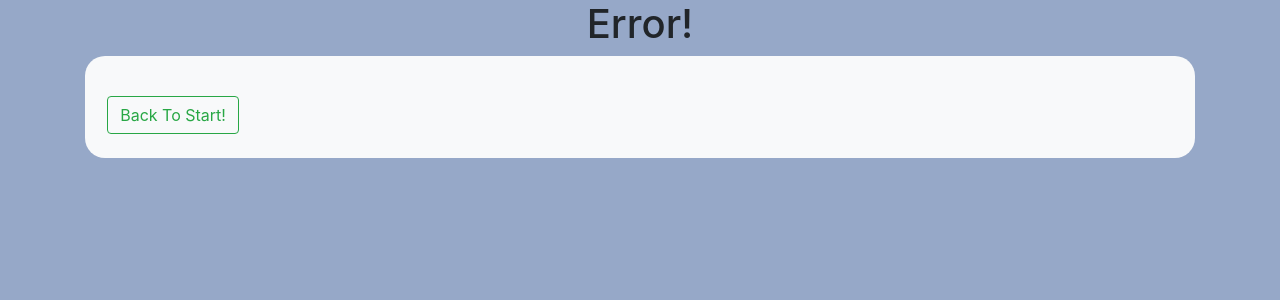
After one commit to fredlee590/SillyCipher, a Flask app: template frontend/templates/error.html in a window 1280 px wide. The commit adds this page. Shown: the top 300 px of the page. Run offline with Flask 3, Linux system fonts and the light colour scheme; the template is opened without the code that fills it, so the values that code supplies are empty; some libraries are stand-ins or nearby versions.

Commit message:
front-end template updates
* Reduce distance between elements and edge
* Actually add error.html

```diff
--- a/frontend/templates/display.html
+++ b/frontend/templates/display.html
@@ -8,7 +8,7 @@
 <div class="container">
     <h1 class="text-center">Message</h1>
 
-    <div class="bg-light" style="border-radius:20px;padding-left:5%;padding-right:5%">
+    <div class="bg-light" style="border-radius:20px;padding-left:2%;padding-right:2%">
         <br>
         {% for line in message %}
             <p>{{ line }}</p>
--- /dev/null
+++ b/frontend/templates/error.html
@@ -0,0 +1,21 @@
+{% extends 'base.html' %}
+
+{% block head %}
+<title>Silly Cipher Error</title>
+{% endblock %}
+
+{% block body %}
+<!--<div class="content">-->
+<div class="container">
+    <h1 class="text-center">Error!</h1>
+
+    <div class="bg-light" style="border-radius:20px;padding-left:2%;padding-right:2%">
+    <br>
+    <p>{{ error_msg }}</p>
+    <form action="/">
+        <button type="submit" class="btn btn-outline-success">Back To Start!</button>
+    </form>
+    <br>
+    </div>
+</div>
+{% endblock %}
--- a/frontend/templates/index.html
+++ b/frontend/templates/index.html
@@ -10,7 +10,7 @@
 
     <!-- START -->
     {% if quizzes|length > 0 %}
-    <div class="bg-light" style="border-radius:20px;padding-left:5%;padding-right:5%">
+    <div class="bg-light" style="border-radius:20px;padding-left:2%;padding-right:2%">
         <br>
         <h2>Manage Registered Quizzes</h2>
         <p>Specify message to delete or decrypt. If the latter, be prepared to answer questions to formulate decryption key to use.</p>
@@ -28,7 +28,7 @@
     </div>
     <br>
     {% endif %}
-    <div class="bg-light" style="border-radius:20px;padding-left:5%;padding-right:5%">
+    <div class="bg-light" style="border-radius:20px;padding-left:2%;padding-right:2%">
         <br>
         <h2>Register New Quiz</h2>
         <p>Upload a newline separated questions file and Silly Cipher encrypted message file to register a new Quiz.</p>
--- a/frontend/templates/quiz.html
+++ b/frontend/templates/quiz.html
@@ -11,7 +11,7 @@
 
     <div class="bg-light" style="border-radius:20px">
         <br>
-        <form action="/display/{{ quiz_id }}" method="POST" style="padding-left:5%;padding-right:5%">
+        <form action="/display/{{ quiz_id }}" method="POST" style="padding-left:2%;padding-right:2%">
             {% for question in questions %}
             <h4>{{question}}</h4>
             <input type="text" class="form-control" name="{{question}}" id="{{question}}">
@@ -20,7 +20,7 @@
             <button type="submit" class="btn btn-outline-success">Decrypt!</button>
         </form>
         <br>
-        <form action="/" style="padding-left:5%;padding-right:5%">
+        <form action="/" style="padding-left:2%;padding-right:2%">
             <button type="submit" class="btn btn-outline-danger">Abort!</button>
         </form>
         <br>
```
